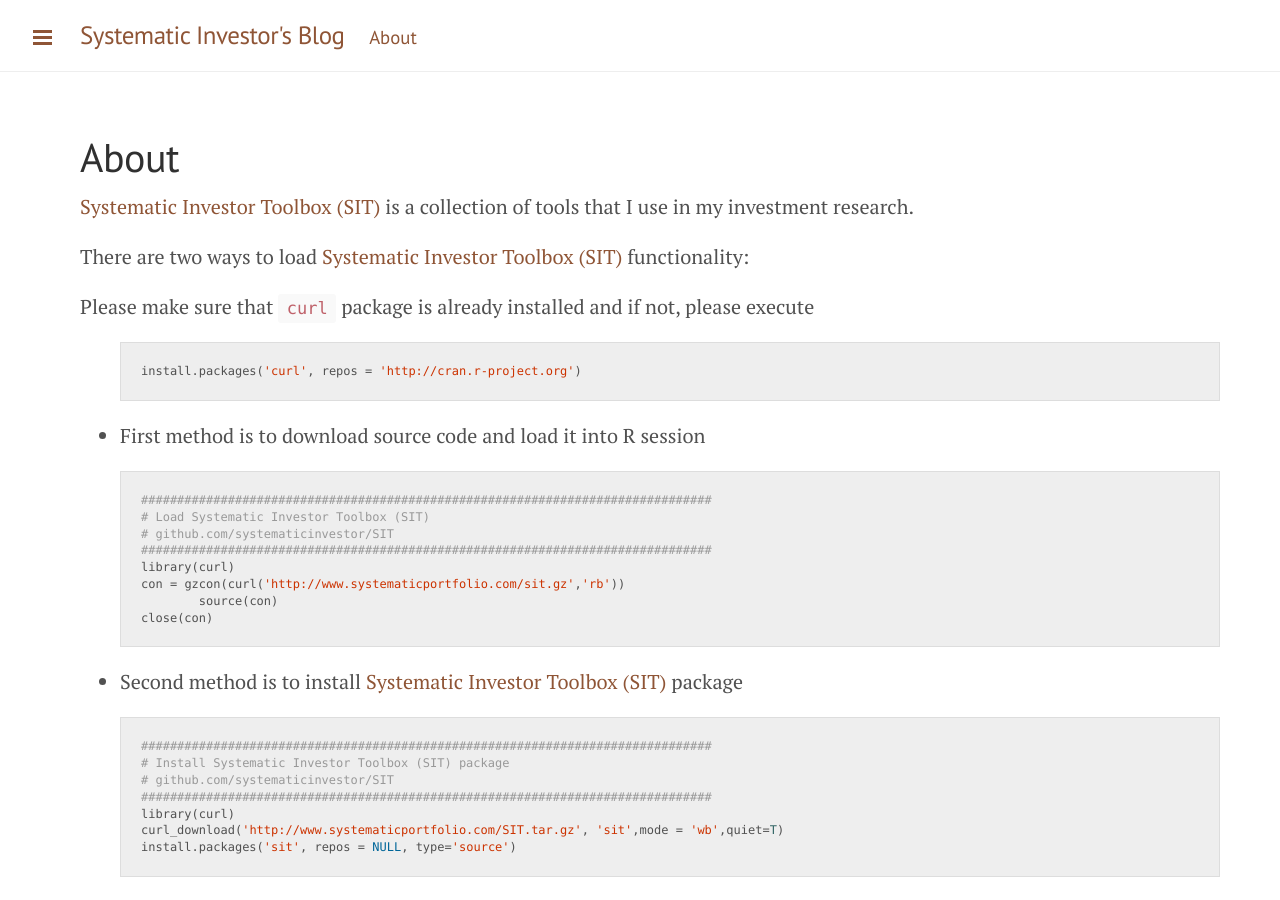
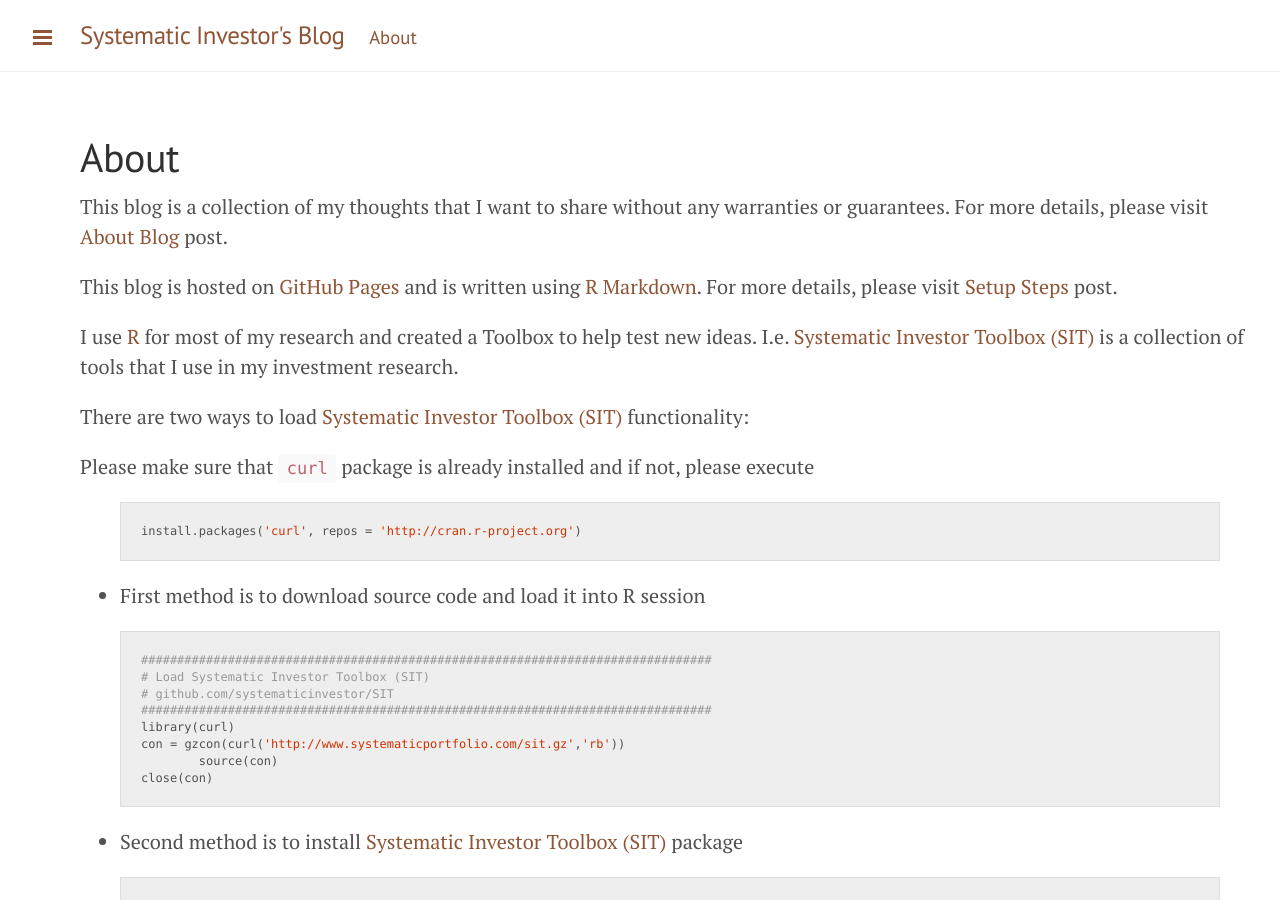
Before and after one commit to CCFlynn/systematicinvestor.github.io, a Jekyll site: the page built from about.md, in a window 1280 px wide and 900 px high. Built offline with Jekyll 4.4.1, drawn with Linux system fonts in a browser that asks for light colours.

Commit message:
update About page
Signed-off-by: systematicinvestor <thesystematicinvestor@gmail.com>

```diff
--- a/about.md
+++ b/about.md
@@ -4,14 +4,24 @@ title: About
 permalink: about/
 ---
 
-[Systematic Investor Toolbox (SIT)](https://github.com/systematicinvestor/SIT)
- is a collection of tools that I use in my investment research.
+
+This blog is a collection of my thoughts that I want to share without any warranties or
+guarantees. For more details, please visit [About Blog](/About-Blog/) post.
+
+This blog is hosted on [GitHub Pages](https://pages.github.com/) and is written using
+[R Markdown](http://rmarkdown.rstudio.com/). For more details, please visit [Setup Steps](/Steps/) post.
+
+
+I use [R](http://www.r-project.org/) for most of my research and created a Toolbox to help
+test new ideas. I.e. [Systematic Investor Toolbox (SIT)](https://github.com/systematicinvestor/SIT)
+is a collection of tools that I use in my investment research.
 
 There are two ways to load [Systematic Investor Toolbox (SIT)](https://github.com/systematicinvestor/SIT)
 functionality:
 
 Please make sure that `curl` package is already installed and if not, please execute
 {% highlight r %}install.packages('curl', repos = 'http://cran.r-project.org'){% endhighlight %}
+
 
 * First method is to download source code and load it into R session
 
```
